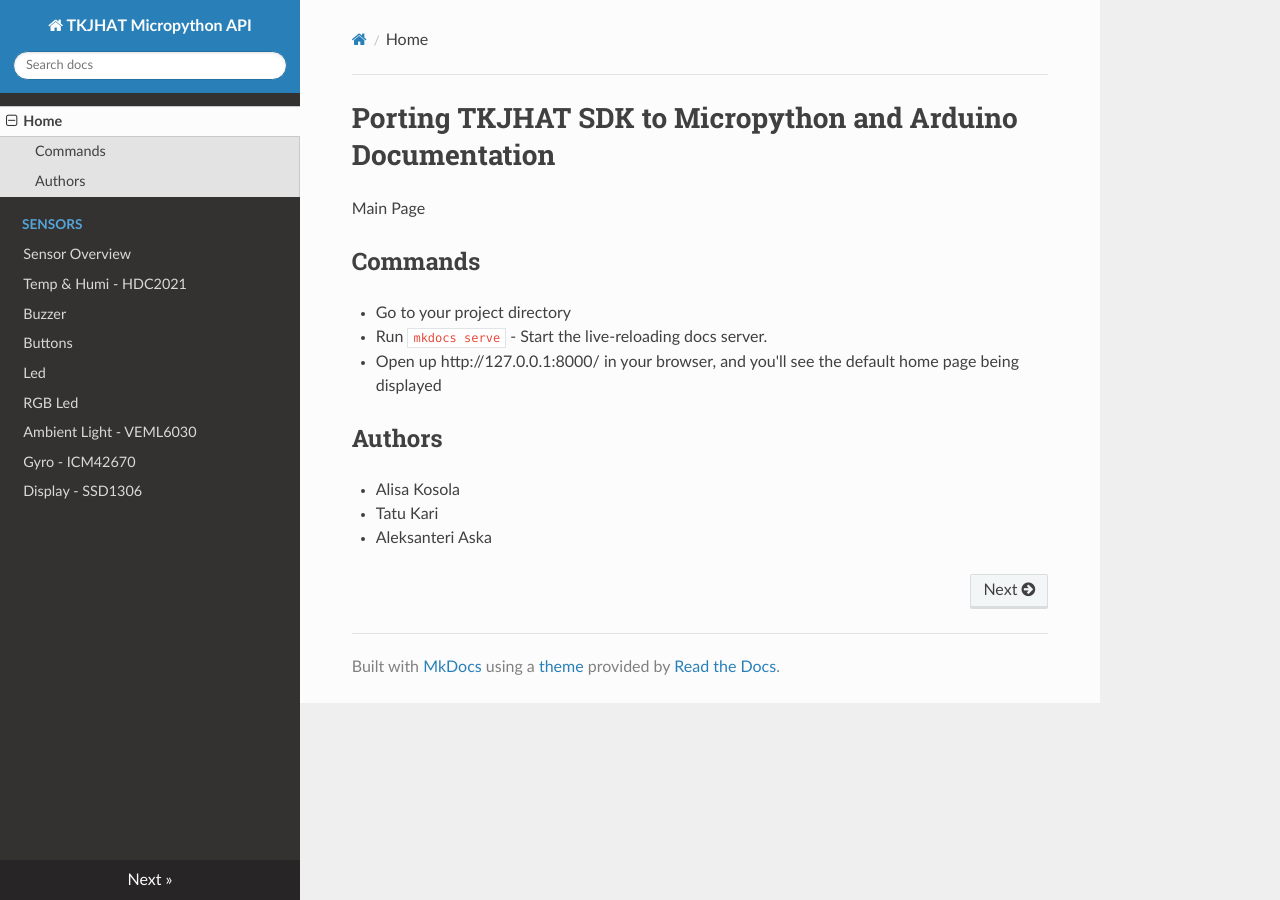
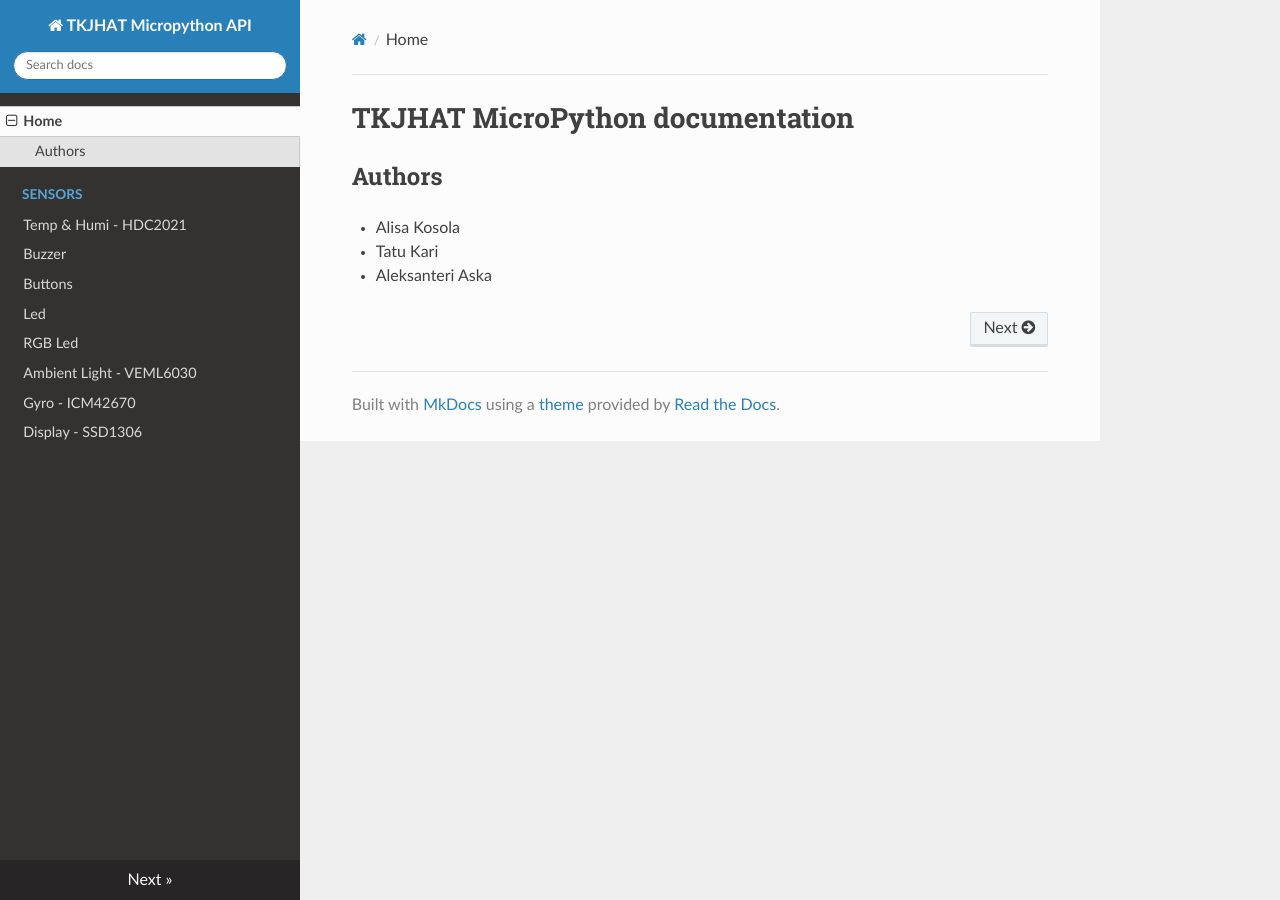
Before and after one commit to A11UD/TKJHAT_MicroPyth_Documentation, an MkDocs documentation site: the page built from docs/index.md, in a window 1280 px wide. Built offline with MkDocs 1.6.1, drawn with Linux system fonts in a browser that asks for light colours; nearby versions of some CDN libraries.

Commit message:
-cleaning up documentation

```diff
--- a/docs/index.md
+++ b/docs/index.md
@@ -1,14 +1,4 @@
-# Porting TKJHAT SDK to Micropython and Arduino Documentation
-
-Main Page
-
-
-## Commands
-* Go to your project directory
-* Run  `mkdocs serve` - Start the live-reloading docs server.
-* Open up http://127.0.0.1:8000/ in your browser, and you'll see the default home page being displayed
-
-
+# TKJHAT MicroPython documentation
 
 ##Authors
 * Alisa Kosola
--- a/mkdocs.yml
+++ b/mkdocs.yml
@@ -4,7 +4,6 @@ site_url: https://A11UD.github.io/TKJHAT_MicroPyth_Documentation/
 nav:
   - Home: index.md
   - Sensors:
-      - Sensor Overview: Sensors/sensor_overview.md
       - Temp & Humi - HDC2021: Sensors/hdc2021.md
       - Buzzer:  Sensors/buzzer.md
       - Buttons:  Sensors/buttons.md
```
Also changed, not shown: docs/Sensors/sensor_overview.md (deleted, +0 -1 lines).
